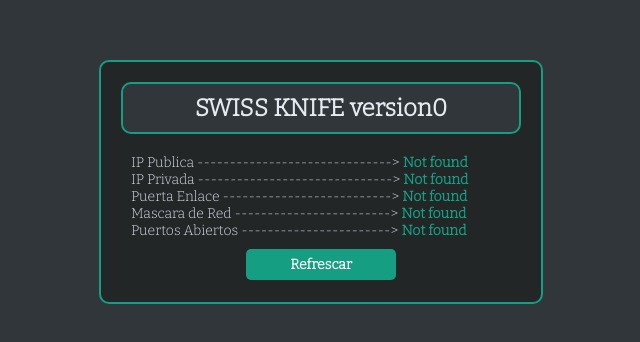
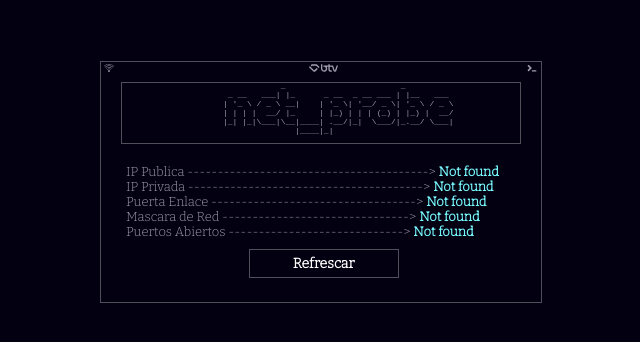
Before and after one commit to CapaCC1/IP_Nodejs, a website: page views/index.html in a window 1280 px wide. Shown: the part 218-560 px from the top of the page, without its empty margins (319-959 px from the left). Drawn offline with nearby package versions, Linux system fonts and the light colour scheme; no server answers.

Commit message:
Nuevo Estilo

```diff
--- a/public/css/styles.css
+++ b/public/css/styles.css
@@ -1,7 +1,7 @@
 /* Estilos generales para la terminal Arch Linux */
 body {
 
-    background-color: #31363b;
+    background-color: #030011;
     color: #D8DEE9;
     margin: 0;
     padding: 0;
@@ -12,9 +12,8 @@ body {
 }
 
 .contenedor-principal {
-    background-color: #232627;
-    border: 2px solid #169e83;
-    border-radius: 10px;
+    background-color: #030011;
+    border: 1px solid #504e59;
     padding: 20px;
     width: 400px;
     height: 200px;
@@ -22,12 +21,27 @@ body {
 
 /* Estilos para el título de la terminal Arch Linux */
 .titulo-principal {
-    font-family: 'Bitter', serif;
-    background-color: #31363b;
-    padding: 10px;
-    text-align: center;
-    border-radius: 10px;
-    border: solid 2px #169e83;
+    height: 50px;
+    padding: 5px;
+    border: solid 1px #504e59;
+}
+
+.ascii {
+    position: relative;
+    bottom: 16px;
+
+}
+
+.ascii p:hover{
+    color: rgb(118, 247, 252);
+}
+
+.ascii p{
+    color:#a19faf;
+    font-size: 8px;
+    font-family:monospace;
+    white-space: pre;
+    transition: all ease-in-out 200ms;
 }
 
 h1 {
@@ -38,15 +52,59 @@ h1 {
 
 /* Estilos para la información de la terminal Arch Linux */
 .contenedor-ips {
-    padding: 10px;
-    margin-top: 10px;
-    border-radius: 0 0 3px 3px;
+    height: 40%;
+    padding-left: 5px;
+    position: relative;
+    bottom: 6%;
 }
 
 p {
     font-family: 'Bitter', serif;
     margin: 0;
-    font-size: 14px;
+    font-size: 13px;
+    color:#a19faf;
+}
+
+.contenedor-iconos-derecha{
+    width: 10%;
+    height: 5%;
+    position: relative;
+    bottom: 43%;
+    right: 8%;
+    margin: 0 100%;
+}
+
+.contenedor-iconos-medio{
+    width: 6%;
+    height: 5%;
+    position: relative;
+    bottom: 47%;
+    margin: auto;
+}
+
+.contenedor-iconos-izquierda{
+    width: 4%;
+    height: 6%;
+    position: relative;
+    bottom: 52%;
+    right: 5%;
+    white-space: nowrap;
+
+}
+
+.wifi{
+    width: 100%;
+    height: 100%;
+}
+
+.icono-btv{
+    width: 120%;
+    height: 120%;
+}
+
+.terminal{
+    width: 220%;
+    height: 220%;
 }
 
 /* Estilos para las líneas de comandos o resultados */
@@ -61,9 +119,8 @@ p {
     margin-bottom: 10px;
 }
 
-/* Estilos para resaltar puertos abiertos */
 .open-port {
-    color: #169e83;
+    color: rgb(118, 247, 252);
     font-weight: bold;
 }
 .contenedor-botones{
@@ -71,10 +128,10 @@ p {
     text-align: center;
 }
 .btn {
-    padding: 5px;
-    background-color: #169e83;
-    border-radius: 5px;
-    border-style: none;
+    border: 1px solid #504e59;
+    padding: 3px;
+    background-color: #030011;
+
     box-sizing: border-box;
     color: #fff;
     display: inline-block;
@@ -85,7 +142,6 @@ p {
     overflow: hidden;
     position: relative;
     text-align: center;
-    transition: all .3s;
     white-space: nowrap;
     width: 150px;
     margin: 0px 10px;
@@ -93,7 +149,8 @@ p {
   }
 
 .btn:hover{
-    background-color: #12816b;
+    border: 1px solid #504e5900;
+    background-color: rgb(118, 247, 252);
     transform: scale(1.01);
-    color: #b9b9b9;
+    color: #ffffff;
 }
--- a/views/index.html
+++ b/views/index.html
@@ -6,23 +6,39 @@
     <meta name="viewport" content="width=device-width, initial-scale=1.0">
     <link rel="preconnect" href="https://fonts.googleapis.com">
     <link rel="preconnect" href="https://fonts.gstatic.com" crossorigin>
-    <link href="https://fonts.googleapis.com/css2?family=Bitter:wght@300&family=Oswald:wght@300&display=swap" rel="stylesheet">
+    <link href="https://fonts.googleapis.com/css2?family=Bitter:wght@300&family=Noto+Sans+Kawi&family=Oswald:wght@300&display=swap" rel="stylesheet">
     <title>Sistema</title>
 </head>
 <body>
     <div class="contenedor-principal">
         <div class="titulo-principal">
-            <h1>SWISS KNIFE version0</h1>
+            <div class="ascii">
+                <p>
+                                _                        _
+                     _ __   ___| |_      _ __  _ __ ___ | |__   ___
+                    | '_ \ / _ \ __|    | '_ \| '__/ _ \| '_ \ / _ \
+                    | | | |  __/ |_     | |_) | | | (_) | |_) |  __/
+                    |_| |_|\___|\__|____| .__/|_|  \___/|_.__/ \___|
+                                   |____|_|
+                </p>
+            </div>
         </div>
-        <div class="contenedor-imagen">
+        <div class="contenedor-iconos-derecha">
+            <img src="/css/media/terminal.svg" alt="" class="terminal">
+        </div>
+        <div class="contenedor-iconos-medio">
+            <img src="/css/media/btv.svg" alt="" class="icono-btv">
+        </div>
+        <div class="contenedor-iconos-izquierda">
+            <img src="/css/media/wifi.svg" alt="" class="wifi">
 
         </div>
         <div class="contenedor-ips">
-            <p>IP Publica ------------------------------> <span class="open-port" id="ip-publica"></span></p>
-            <p>IP Privada ------------------------------> <span class="open-port" id="ip-privada"></span></p>
-            <p>Puerta Enlace --------------------------> <span class="open-port" id="puerta-enlace"></span></p>
-            <p>Mascara de Red ------------------------> <span class="open-port" id="mascara-red"></span></p>
-            <p>Puertos Abiertos -----------------------> <span class="open-port" id="puertos-abiertos"></span></p>
+            <p>IP Publica ----------------------------------------> <span class="open-port" id="ip-publica"></span></p>
+            <p>IP Privada ---------------------------------------> <span class="open-port" id="ip-privada"></span></p>
+            <p>Puerta Enlace ----------------------------------> <span class="open-port" id="puerta-enlace"></span></p>
+            <p>Mascara de Red -------------------------------> <span class="open-port" id="mascara-red"></span></p>
+            <p>Puertos Abiertos -----------------------------> <span class="open-port" id="puertos-abiertos"></span></p>
             <div class="contenedor-botones">
                 <button id="btn" class="btn" role="button">Refrescar</button>
             </div>
```
Also changed, not shown: public/css/media/btv.svg (added), public/css/media/point.svg (added), public/css/media/terminal.svg (added), public/css/media/wifi.svg (added).
